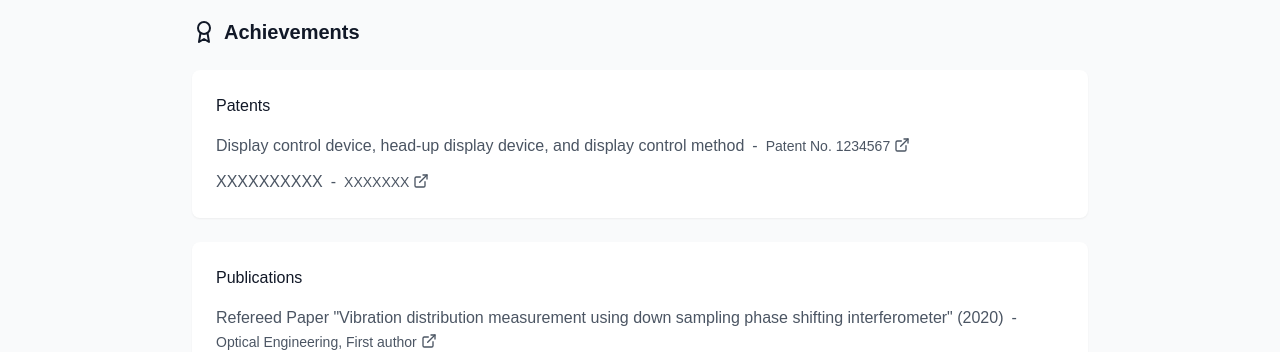
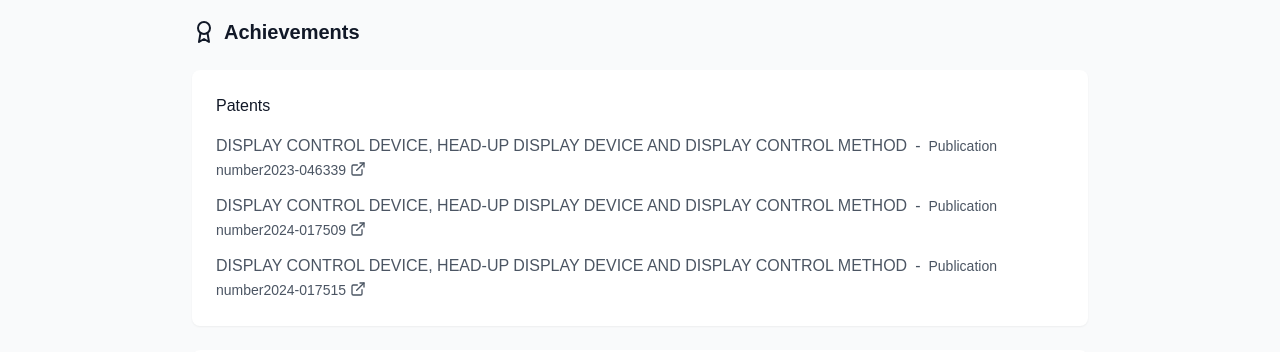
Before and after one commit to f18c052f/my-profile-site, a React (Vite) app: page / in a window 1280 px wide. Shown: the part 3040-3392 px from the top of the page. Built offline with nearby package versions, Linux system fonts and the light colour scheme; no server answers; a web font is replaced by a local one.

Commit message:
コンテンツ更新

```diff
--- a/src/i18n/locales/en.ts
+++ b/src/i18n/locales/en.ts
@@ -127,14 +127,21 @@ export const en = {
         items: [
           {
             title:
-              "Display control device, head-up display device, and display control method",
-            number: "Patent No. 1234567",
-            url: "https://patents.google.com/patent/JP1234567",
+              "DISPLAY CONTROL DEVICE, HEAD-UP DISPLAY DEVICE AND DISPLAY CONTROL METHOD",
+            number: "Publication number2023-046339",
+            url: "https://www.j-platpat.inpit.go.jp/c1801/PU/JP-2023-046339/11/ja",
           },
           {
-            title: "XXXXXXXXXX",
-            number: "XXXXXXX",
-            url: "https://patents.google.com/patent/JP7654321",
+            title:
+              "DISPLAY CONTROL DEVICE, HEAD-UP DISPLAY DEVICE AND DISPLAY CONTROL METHOD",
+            number: "Publication number2024-017509",
+            url: "https://www.j-platpat.inpit.go.jp/c1801/PU/JP-2024-017509/11/ja",
+          },
+          {
+            title:
+              "DISPLAY CONTROL DEVICE, HEAD-UP DISPLAY DEVICE AND DISPLAY CONTROL METHOD",
+            number: "Publication number2024-017515",
+            url: "https://www.j-platpat.inpit.go.jp/c1801/PU/JP-2024-017515/11/ja",
           },
         ],
       },
--- a/src/i18n/locales/ja.ts
+++ b/src/i18n/locales/ja.ts
@@ -126,13 +126,20 @@ export const ja = {
           {
             title:
               "表示制御装置、ヘッドアップディスプレイ装置、及び表示制御方法",
-            number: "特許第1234567号",
-            url: "https://patents.google.com/patent/JP1234567",
+            number: "特開2023-046339",
+            url: "https://www.j-platpat.inpit.go.jp/c1801/PU/JP-2023-046339/11/ja",
           },
           {
-            title: "XXXXXXXXXX",
-            number: "XXXXXXX",
-            url: "https://patents.google.com/patent/JP7654321",
+            title:
+              "表示制御装置、ヘッドアップディスプレイ装置、及び表示制御方法",
+            number: "特開2024-017509",
+            url: "https://www.j-platpat.inpit.go.jp/c1801/PU/JP-2024-017509/11/ja",
+          },
+          {
+            title:
+              "表示制御装置、ヘッドアップディスプレイ装置、及び表示制御方法",
+            number: "特開2024-017515",
+            url: "https://www.j-platpat.inpit.go.jp/c1801/PU/JP-2024-017515/11/ja",
           },
         ],
       },
```
